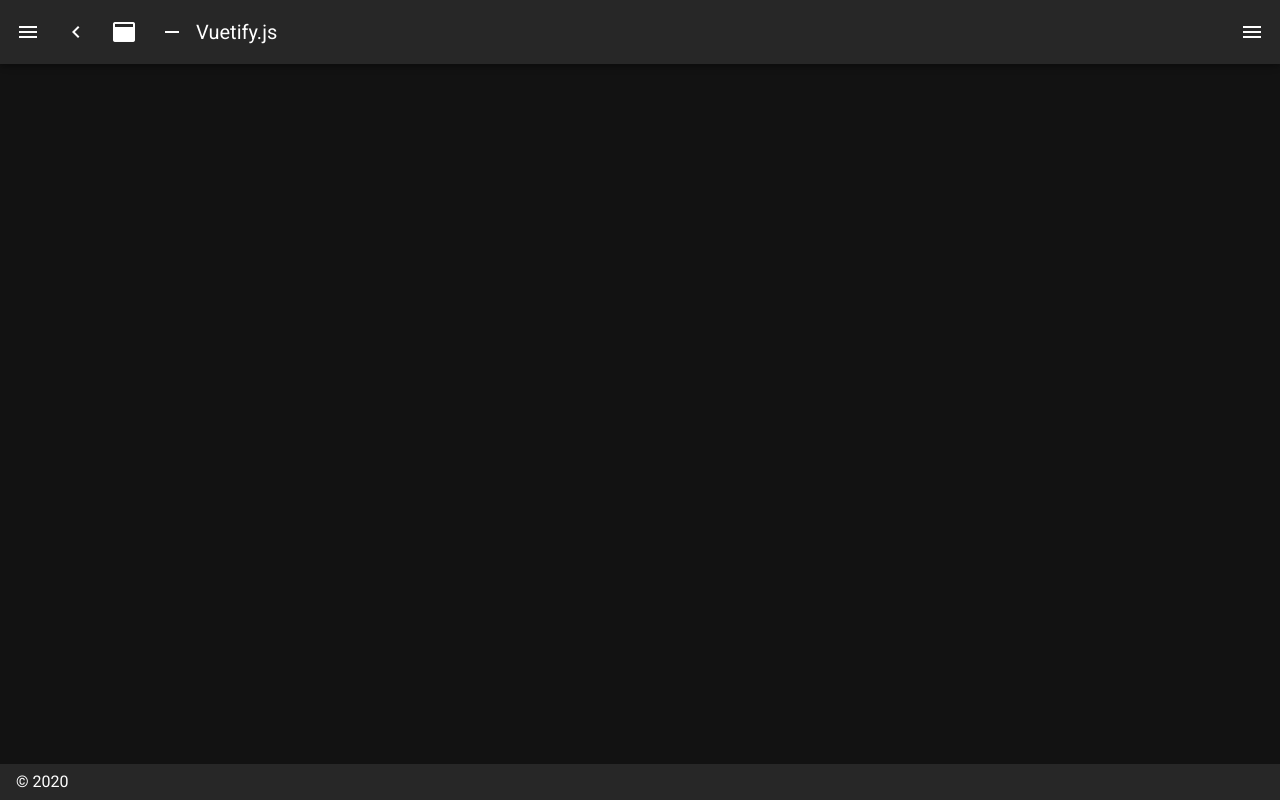
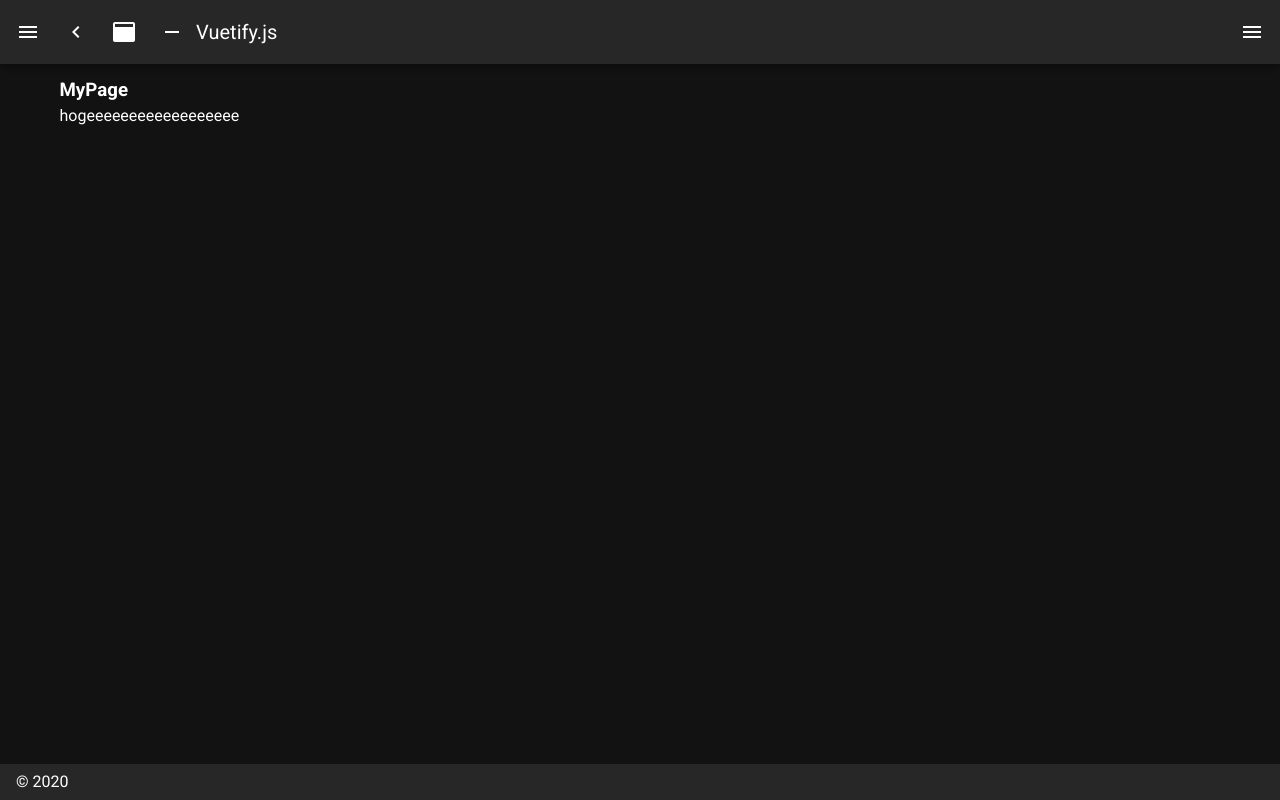
Before and after one commit to YoshijiFujiwara/tulip-project, a Nuxt app in the folder frontend/: page /mypage/1 in a window 1280 px wide. Before the commit this address had no page. Built offline with nearby package versions, Linux system fonts and the light colour scheme.

Commit message:
✨ : Add new function
MYPAGE作成

```diff
--- /dev/null
+++ b/frontend/pages/mypage/_id/index.vue
@@ -0,0 +1,16 @@
+<template>
+  <div>
+    <h3>MyPage</h3>
+    <p>hogeeeeeeeeeeeeeeeeee</p>
+  </div>
+</template>
+
+<script>
+export default {
+
+}
+</script>
+
+<style lang="ts">
+
+</style>
```
